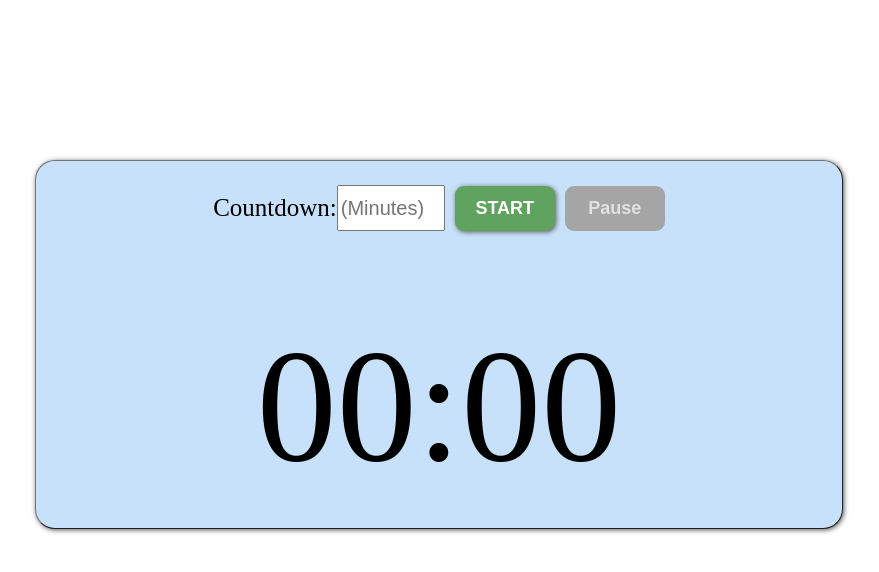
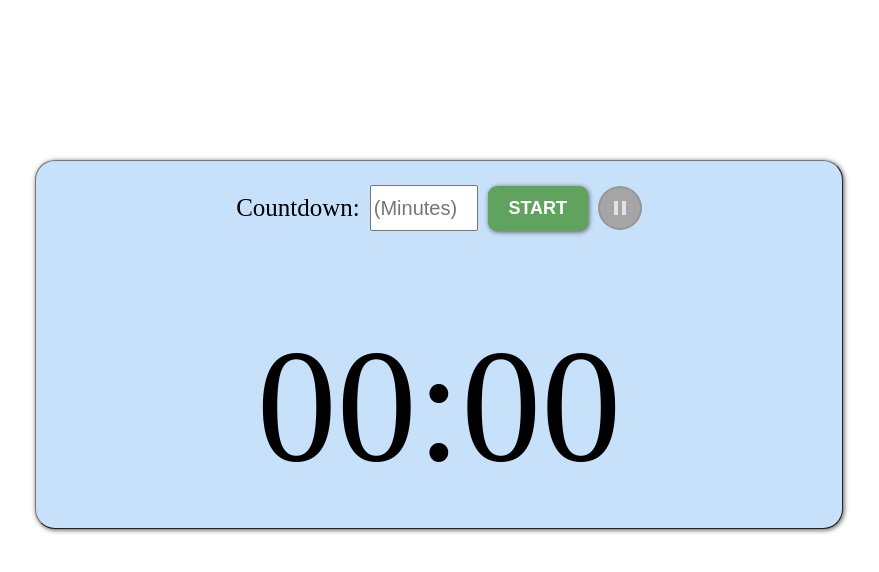
Before and after one commit to emike108/countdown-timer, a React (Create React App) app: page / in a window 1280 px wide. Shown: the top 572 px of the page, without its empty margins (201-1080 px from the left). Built offline with nearby package versions, Linux system fonts and the light colour scheme.

Commit message:
update to MUI, clean up style

```diff
--- a/src/App.css
+++ b/src/App.css
@@ -50,6 +50,7 @@
   align-items: center;
   justify-content: center;
   font-size: 25px;
+  gap: 10px;
 }
 
 .fa-play {
@@ -70,20 +71,25 @@
   padding: 3vh;
 }
 
-/* .pause-button {
-  align-self: flex-end;
-  transform: translateY(-14vh);
-  width: 50px;
-  height: 50px;
-  border-radius: 50%;
-  font-size: 24px;
+.pause-button {
+  display: flex;
+  padding: 8px;
+  border-radius: 25px;
   border-style: outset;
   box-shadow: 1px 1px 5px #555;
 }
+
 .pause-button:hover {
-  border-style: outset;
-  box-shadow: 0 5px 15px rgba(35, 68, 122, 0.85);
-} */
+  box-shadow: 0px 0px 11px 2px rgba(35, 68, 122, 0.85);
+}
+
+.pause-button:disabled {
+  background-color: #a5a5a5;
+  color: #e1e1e1;
+  box-shadow: none;
+  border-style: solid;
+  cursor: not-allowed;
+}
 
 .remaining-time {
   font-size: 20vh;
@@ -96,7 +102,6 @@
 }
 
 .start-button {
-  margin: 0 0 0 10px;
   width: 100px;
   height: 45px;
   color: white;
@@ -109,18 +114,16 @@
   box-shadow: 1px 1px 5px #555;
 }
 
+.start-button:hover {
+  box-shadow: 7px 7px 5px #555;
+}
+
 .start-button:disabled {
   background-color: #a5a5a5;
   color: #e1e1e1;
   box-shadow: none;
   border-style: inset;
   cursor: not-allowed;
-}
-
-.start-button:hover {
-  border-style: outset;
-  color: rgba(255, 255, 255, 1);
-  box-shadow: 7px 7px 5px #555;
 }
 
 span {
--- a/src/Components/CountdownClock.js
+++ b/src/Components/CountdownClock.js
@@ -63,7 +63,6 @@ export default function CountdownClock({
 
       setIsMessageDisplayed(true);
     } else {
-      console.log("Clearing interval");
       clearInterval(countdownIntervalRef.current);
     }
 
--- a/src/Components/PauseResumeButton.js
+++ b/src/Components/PauseResumeButton.js
@@ -1,3 +1,6 @@
+import PauseIcon from "@mui/icons-material/Pause";
+import PlayArrowIcon from "@mui/icons-material/PlayArrow";
+
 export function PauseResumeButton({
   hasCountdownStarted,
   isCountdownPaused,
@@ -5,10 +8,10 @@ export function PauseResumeButton({
   onCountdownResume,
   secondsLeft,
 }) {
+  //add on tooltip for button
   return (
     <button
-      //update the styling for the button
-      className="start-button"
+      className="pause-button"
       type="button"
       disabled={!hasCountdownStarted}
       onClick={() => {
@@ -19,8 +22,7 @@ export function PauseResumeButton({
         }
       }}
     >
-      {/* convert to icons from MUI? */}
-      {isCountdownPaused ? "Resume" : "Pause"}
+      {isCountdownPaused ? <PlayArrowIcon /> : <PauseIcon />}
     </button>
   );
 }
```
